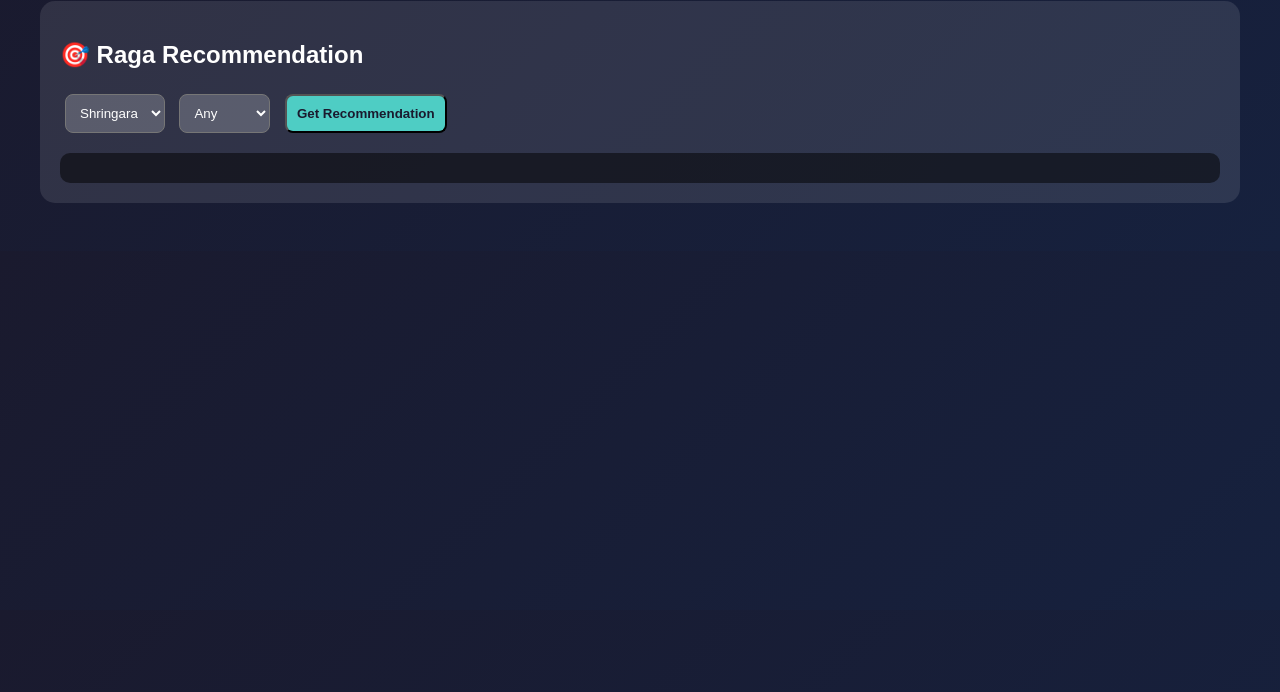
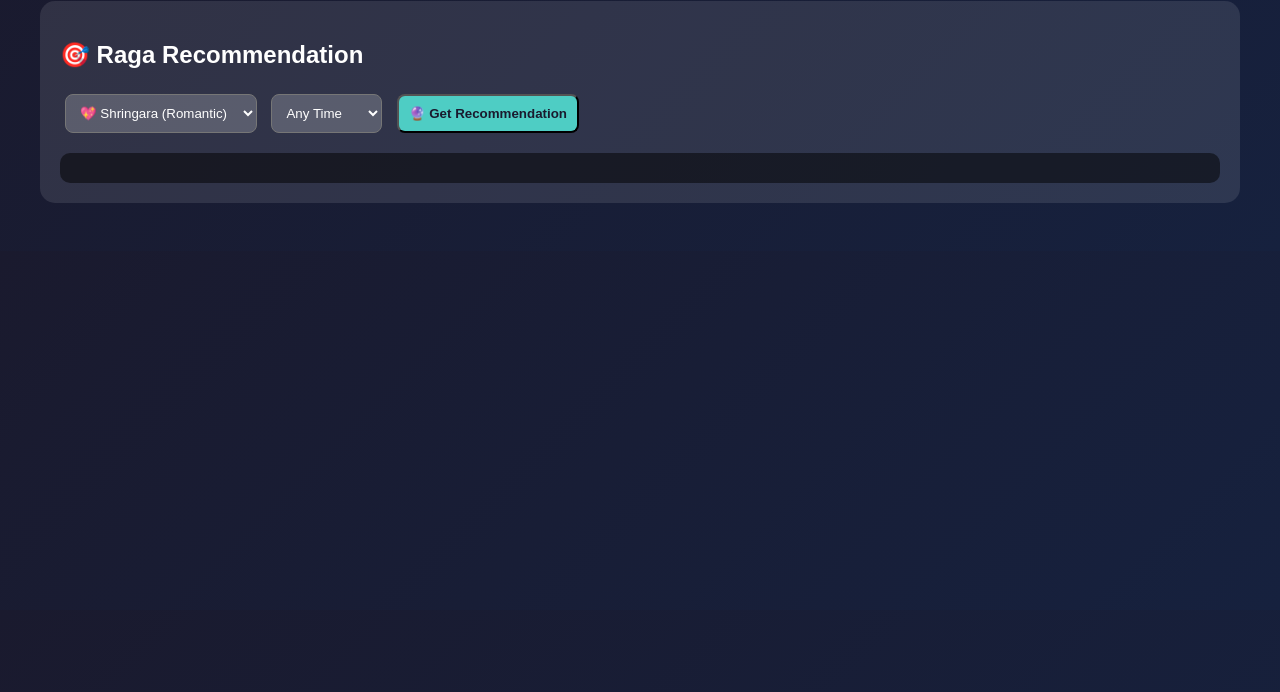
Before and after one commit to Pratik2691984/aigaane-v3-pro, a website: page public/index.html in a window 1280 px wide. Shown: the part 108-800 px from the top of the page. Drawn offline with Linux system fonts and the light colour scheme.

Commit message:
Fix routing: updated vercel.json and index.html

```diff
--- a/public/index.html
+++ b/public/index.html
@@ -19,29 +19,49 @@
     <h1>🎵 AIGAANE V3 PRO</h1>
     <div class="card">
         <h2>🎯 Raga Recommendation</h2>
-        <select id="rasa"><option>Shringara</option><option>Karuna</option><option>Shanti</option><option>Veera</option></select>
-        <select id="samay"><option>Any</option><option>Night</option><option>Dawn</option><option>Morning</option><option>Evening</option></select>
-        <button onclick="getRec()">Get Recommendation</button>
+        <select id="rasa">
+            <option value="Shringara">💖 Shringara (Romantic)</option>
+            <option value="Karuna">😢 Karuna (Pathos/Grief)</option>
+            <option value="Shanti">🕊️ Shanti (Peace)</option>
+            <option value="Veera">⚔️ Veera (Courage)</option>
+        </select>
+        <select id="samay">
+            <option value="Any">Any Time</option>
+            <option value="Night">🌙 Night</option>
+            <option value="Dawn">🌅 Dawn</option>
+            <option value="Morning">🌄 Morning</option>
+        </select>
+        <button onclick="getRecommendation()">🔮 Get Recommendation</button>
         <div id="result" class="result"></div>
     </div>
 </div>
 <script>
-async function getRec(){
-    const rasa=document.getElementById('rasa').value;
-    const samay=document.getElementById('samay').value;
-    const res=await fetch('/api/recommend',{
-        method:'POST',
-        headers:{'Content-Type':'application/json'},
-        body:JSON.stringify({intent_rasa:rasa,samay:samay})
+async function getRecommendation() {
+    const rasa = document.getElementById('rasa').value;
+    const samay = document.getElementById('samay').value;
+    const resultDiv = document.getElementById('result');
+    resultDiv.innerHTML = 'Loading...';
+    try {
+        const response = await fetch('/api/recommend', {
+            method: 'POST',
+            headers: { 'Content-Type': 'application/json' },
+            body: JSON.stringify({ intent_rasa: rasa, samay: samay })
         });
-    const data=await res.json();
-    document.getElementById('result').innerHTML=data.recommendations.map(r=>`
+        const data = await response.json();
+        if (data.recommendations && data.recommendations.length > 0) {
+            resultDiv.innerHTML = data.recommendations.map(r => `
                 <div class="raga-item">
                     <div class="raga-name">🎵 ${r.raga}</div>
                     <div>${r.rasa} | ${r.samay}</div>
                     <div>${r.therapeutic}</div>
                 </div>
             `).join('');
+        } else {
+            resultDiv.innerHTML = 'No recommendations found';
+        }
+    } catch(e) {
+        resultDiv.innerHTML = 'Error: ' + e.message;
+    }
 }
 </script>
 </body>
```
Also changed, not shown: vercel.json, 1 other file. Lines whose indentation alone changed are shown as unchanged.
